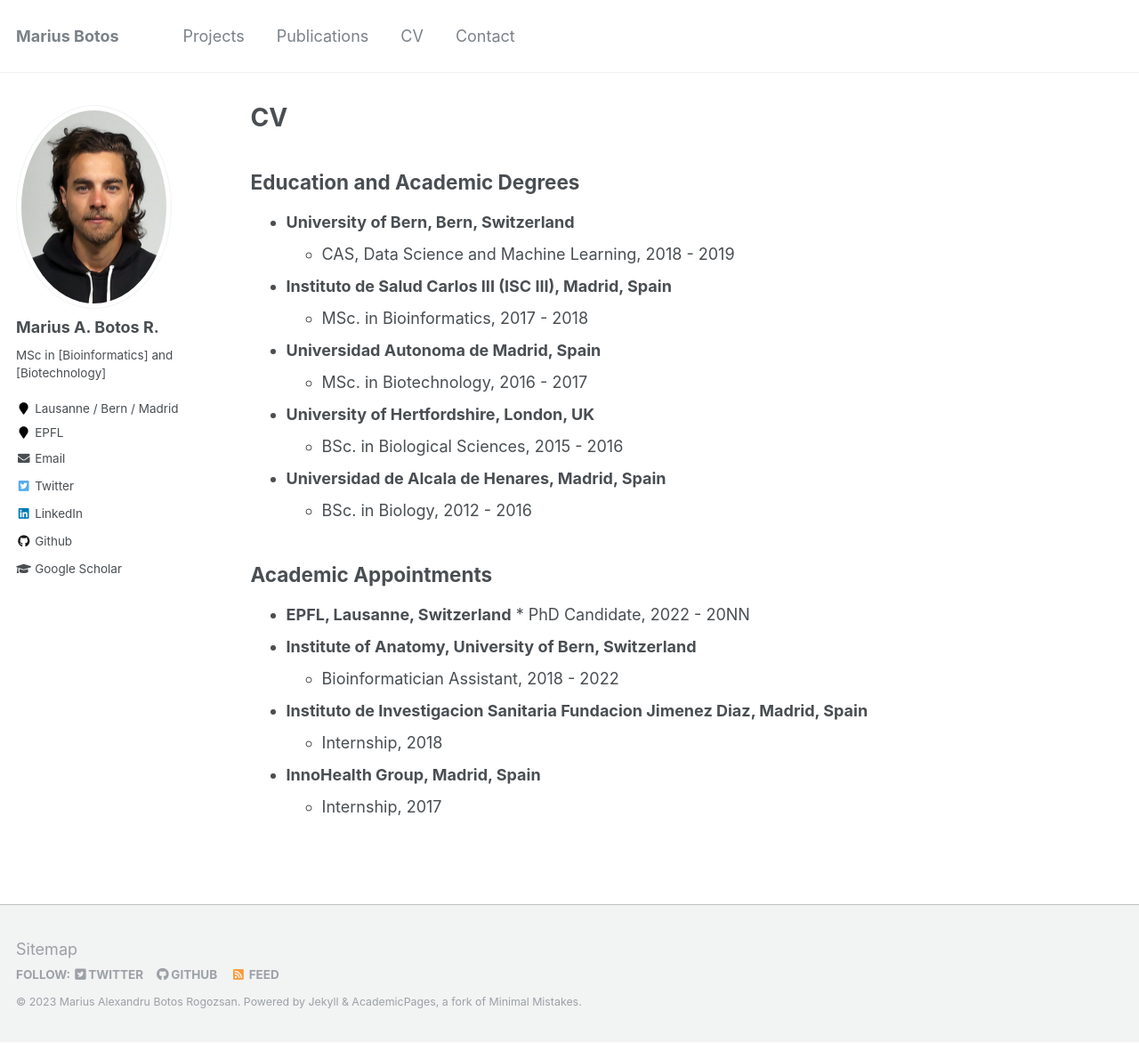
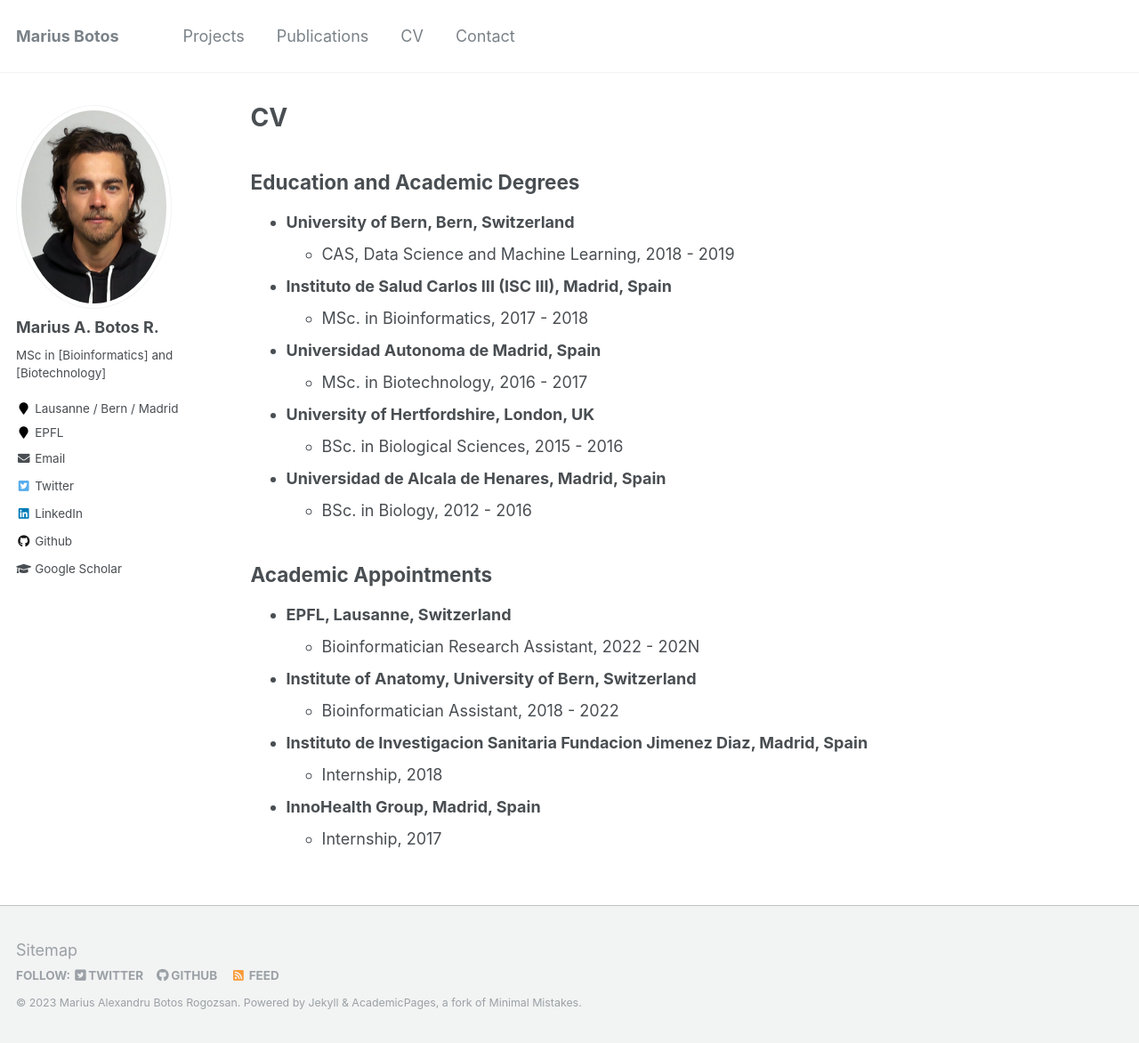
Before and after one commit to Sporgelum/Sporgelum.github.io, a Jekyll site: the page built from _pages/cv.md, in a window 1280 px wide and 1172 px high. Shown: the whole window at 89% size. Built offline with Jekyll 4.4.1, drawn with Linux system fonts in a browser that asks for light colours.

Commit message:
Update cv.md

```diff
--- a/_pages/cv.md
+++ b/_pages/cv.md
@@ -23,7 +23,7 @@ redirect_from:
 
 ## Academic Appointments
 * **EPFL, Lausanne, Switzerland**
-        * PhD Candidate, 2022 - 20NN
+	* Bioinformatician Research Assistant, 2022 - 202N
 * **Institute of Anatomy, University of Bern, Switzerland**
 	* Bioinformatician Assistant, 2018 - 2022
 * **Instituto de Investigacion Sanitaria Fundacion Jimenez Diaz, Madrid, Spain**
```
